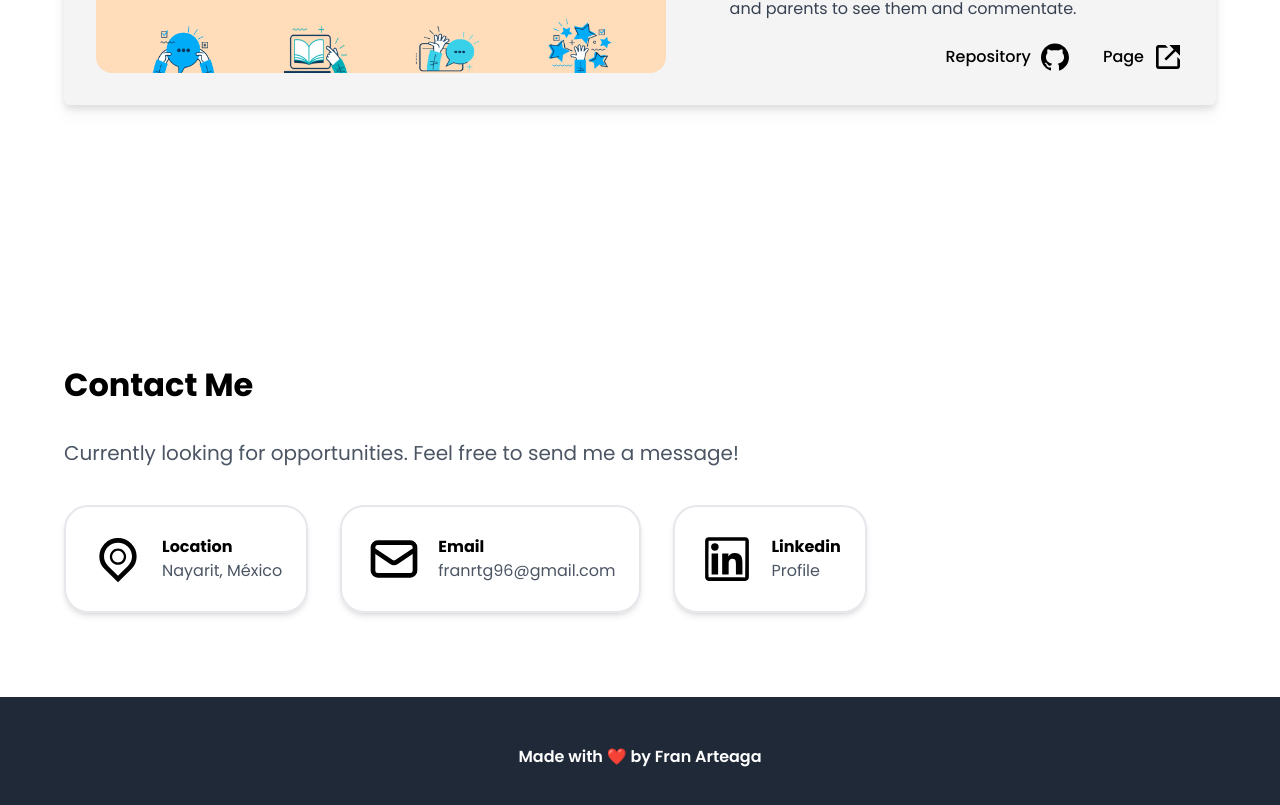
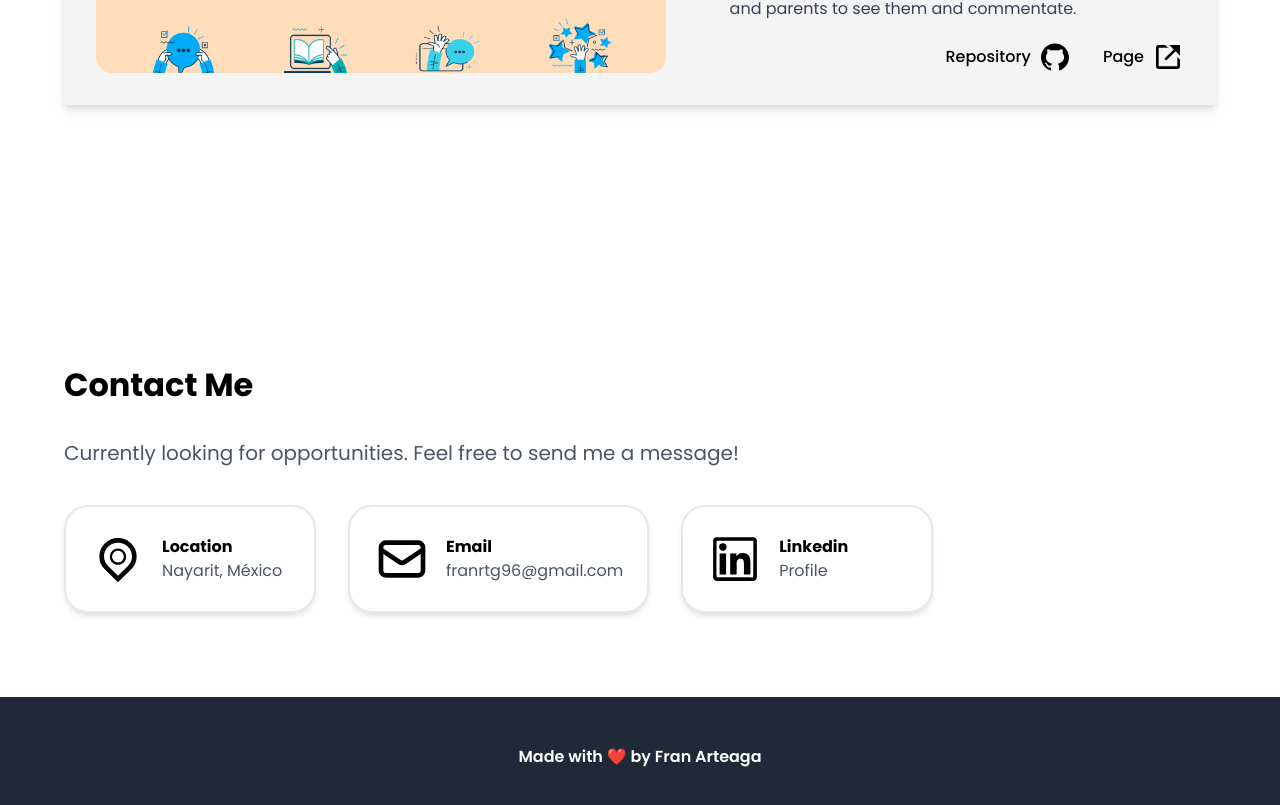
Before and after one commit to FranArteaga/portfolio, a Next.js app: page / in a window 1280 px wide. Shown: the part 2103-2908 px from the top of the page. Built offline with nearby package versions, Linux system fonts and the light colour scheme.

Commit message:
added min width and flex wrap to cards in contact section

```diff
--- a/src/components/ContactCard.js
+++ b/src/components/ContactCard.js
@@ -1,5 +1,4 @@
 import React from 'react'
-import Link from 'next/link'
 import { TiLocationOutline } from 'react-icons/ti'
 import { HiOutlineMail} from 'react-icons/hi'
 import { AiOutlineLinkedin} from 'react-icons/ai'
@@ -25,7 +24,7 @@ export default function ContactCard(props) {
                 </div>
                 <div>
                     <p className='font-bold'>{cardTitle}</p>
-                    <p className='text-gray-600'>{netMap[cardTitle] ? netMap[cardTitle] : cardInfo }</p>
+                    <p className='min-w-[8em] text-gray-600'>{netMap[cardTitle] ? netMap[cardTitle] : cardInfo }</p>
                 </div>
             </div>
         </div>
--- a/src/components/ContactSection.js
+++ b/src/components/ContactSection.js
@@ -1,5 +1,4 @@
 import React from 'react'
-import { GrLocation } from 'react-icons/gr'
 import ContactCard from './ContactCard'
 
 export default function ContactSection() {
@@ -7,7 +6,7 @@ export default function ContactSection() {
         <section id="section-Contact" className=' pt-16 sm:pt-20 md:pt-10'>
             <h2 className='text-[2em] font-bold py-6'>Contact Me</h2>
             <h4 className='text-xl text-gray-600 leading-loose pb-8'> Currently looking for opportunities. Feel free to send me a message! </h4>
-            <div className='md:flex gap-8'>
+            <div className='md:flex md:flex-wrap gap-8'>
 
                 <ContactCard
                     cardIcon="location"
```
